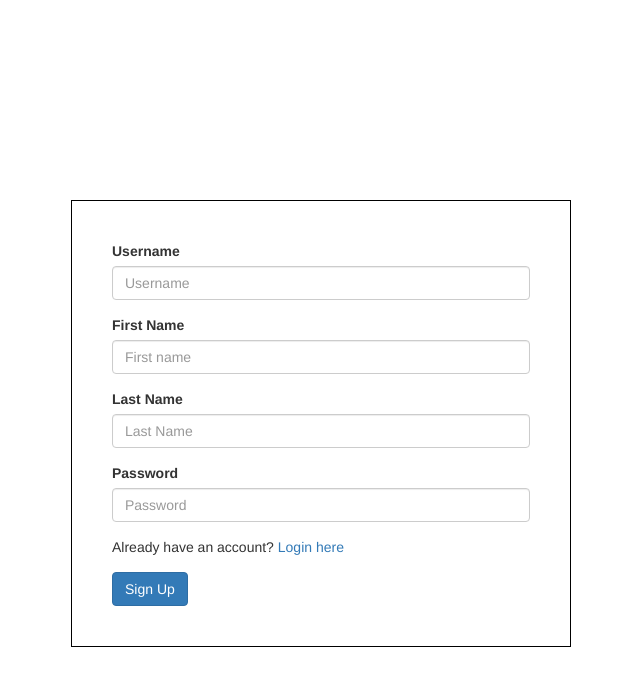
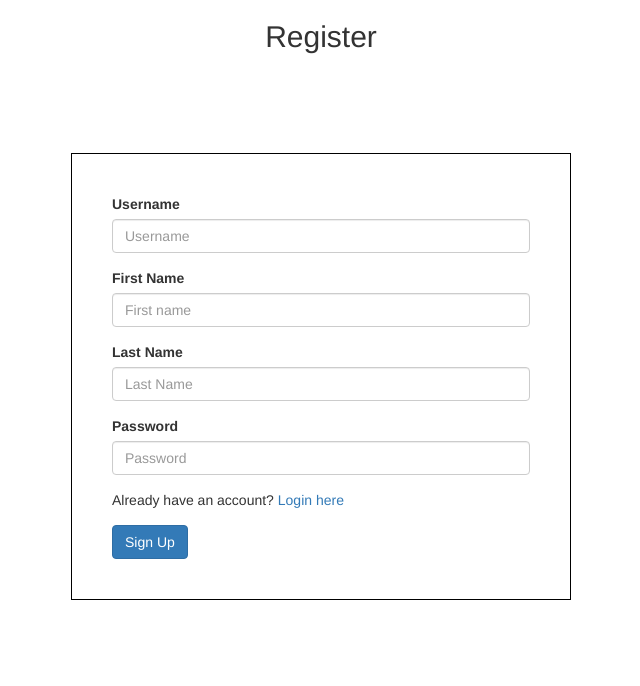
Before and after one commit to janinene/101328279_lab_test1_chat_app, a website: page register.html in a window 1280 px wide. Shown: the whole page, without its empty margins (319-959 px from the left). Drawn offline with nearby package versions, Linux system fonts and the light colour scheme.

Commit message:
added register and room page

```diff
--- a/register.html
+++ b/register.html
@@ -13,16 +13,17 @@
             margin: auto;
             padding: 40px;
             display: block;
-            margin-top: 200px;
+            margin-top: 100px;
             width: 500px;
         }
 </style>
 
-
-
     <title>Registration</title>
 </head>
 <body>
+    <header>
+        <h2 style="text-align: center";>Register</h2>
+    </header>
     <main>
         <form action="/register" method="post">
             <div class="form-group">
```
Also changed, not shown: room.html (+3 -0 lines).
